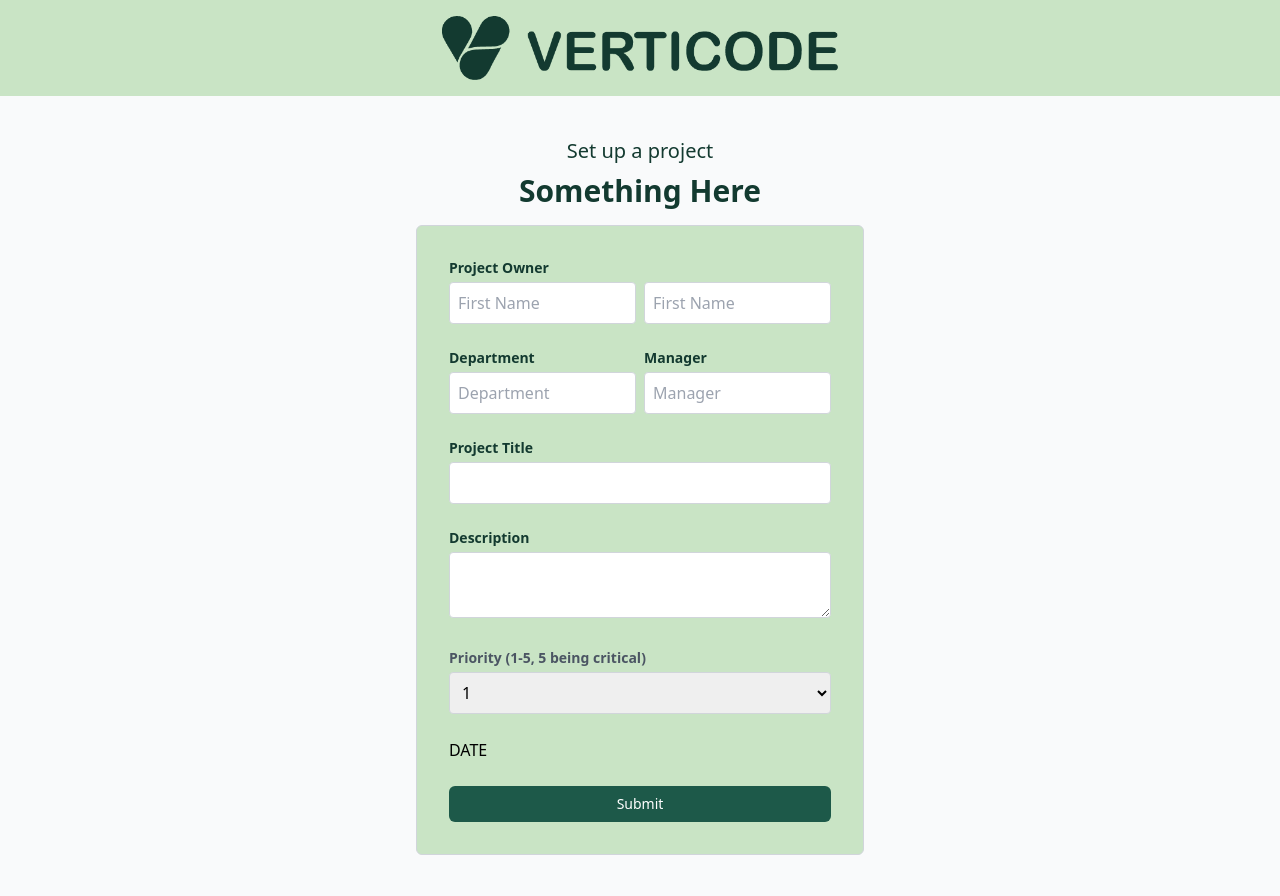
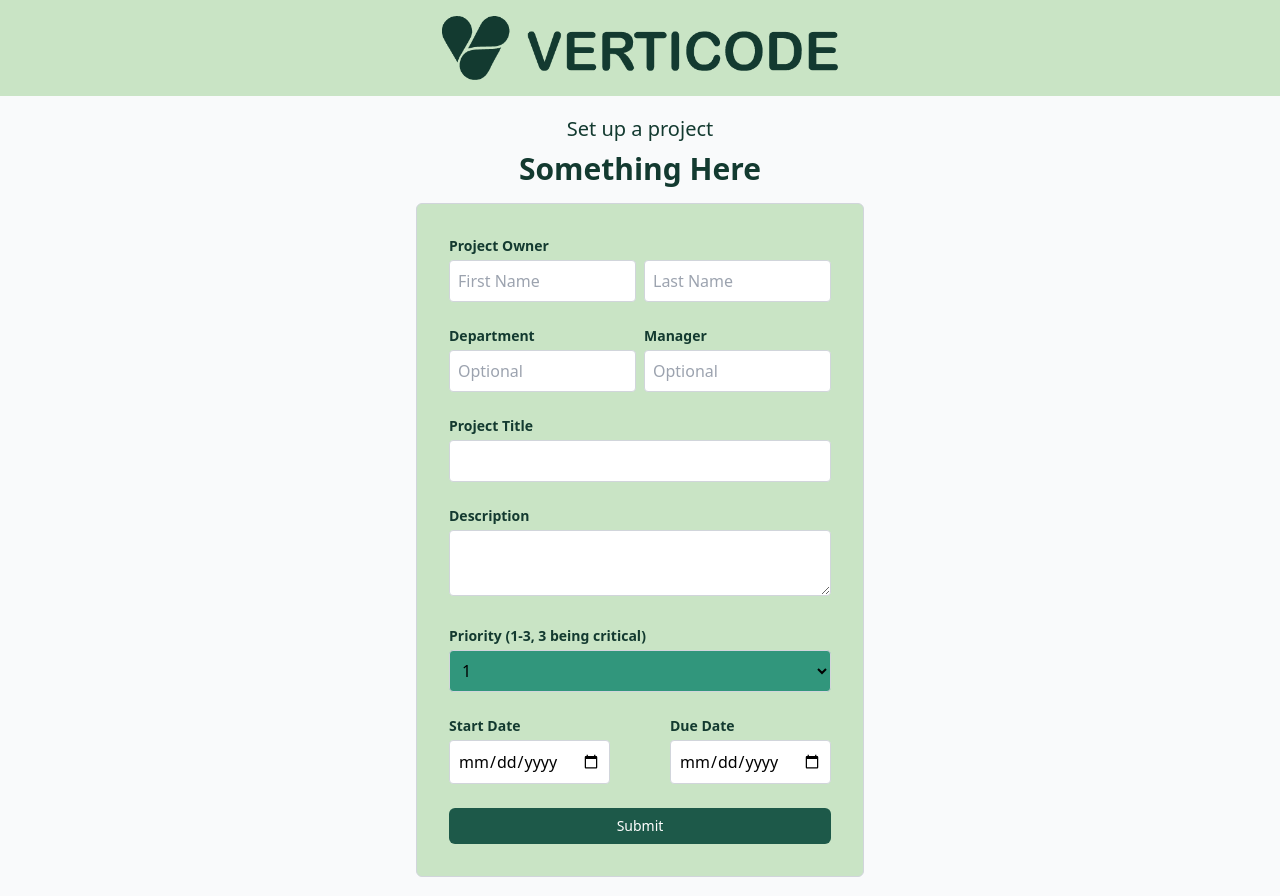
Before and after one commit to AlexStraton/Post_a_project_form, a React (Vite) app: page / in a window 1280 px wide. Built offline with nearby package versions, Linux system fonts and the light colour scheme.

Commit message:
added dropdown and select start date and end date states

```diff
--- a/src/components/Date.tsx
+++ b/src/components/Date.tsx
@@ -1,3 +1,55 @@
-export default function Date() {
-  return <h1>DATE</h1>;
+import { useState } from "react";
+
+export default function Dates() {
+  const currentDate = new Date().toLocaleString();
+
+  const [date, setDate] = useState(currentDate);
+  //const [dateError, setDateError] = useState("");
+  console.log(date);
+  // function handleDate(event: React.ChangeEvent<HTMLInputElement>) {
+  //   setDate(event.target.value);
+
+  //   // if (date < currentDate) {
+  //   //   setDateError("Start date cannot be in the past");
+  //   //   setDate(currentDate);
+  //   // } else {
+  //   //   setDate(event.target.value);
+  //   // }
+  // }
+
+  return (
+    <section className='flex items-center justify-between gap-2'>
+      <div>
+        <label htmlFor='' className='text-green text-sm font-bold block'>
+          Start Date
+        </label>
+        <input
+          className='w-full p-2 border border-gray-300 rounded mt-1'
+          id='dateRequired'
+          type='date'
+          name='dateRequired'
+          onChange={(event: React.ChangeEvent<HTMLInputElement>) =>
+            setDate(event.target.value)
+          }
+        />
+        {/* {dateError} */}
+      </div>
+
+      <div>
+        <label htmlFor='' className='text-green text-sm font-bold block'>
+          Due Date
+        </label>
+        <input
+          className='w-full p-2 border border-gray-300 rounded mt-1'
+          id='dateRequired'
+          type='date'
+          name='dateRequired'
+          onChange={(event: React.ChangeEvent<HTMLInputElement>) =>
+            setDate(event.target.value)
+          }
+        />
+        {/* {dateError} */}
+      </div>
+    </section>
+  );
 }
--- a/src/components/Dropdown.tsx
+++ b/src/components/Dropdown.tsx
@@ -1,16 +1,41 @@
+import { useState } from "react";
+
 export default function Dropdown() {
+  const [option, setOption] = useState(1);
+  const [colour, setColour] = useState("bg-green-400");
+  //console.log(option);
+
+  function handleChange(event: React.ChangeEvent<HTMLSelectElement>) {
+    const newValue = Number(event.target.value);
+    setOption(newValue);
+
+    if (newValue === 1) {
+      setColour("bg-green-400");
+    } else if (newValue === 2) {
+      setColour("bg-yellow-300");
+    } else if (newValue === 3) {
+      setColour("bg-red-400");
+    }
+  }
   return (
     <div>
-      <label htmlFor='' className='text-sm font-bold text-gray-600 block'>
-        Priority (1-5, 5 being critical)
+      <label htmlFor='' className='text-green text-sm font-bold block'>
+        Priority (1-3, 3 being critical)
       </label>
       <select
+        onChange={handleChange}
         name=''
         id=''
-        className='w-full p-2 border border-gray-300 rounded mt-1'>
-        <option value='1'>1</option>
-        <option value='2'>2</option>
-        <option value='3'>3</option>
+        className={`w-full p-2 border border-gray-300 rounded mt-1 ${colour}`}>
+        <option className='bg-green-300' value='1'>
+          1
+        </option>
+        <option className='bg-yellow-300' value='2'>
+          2
+        </option>
+        <option className='bg-red-400' value='3'>
+          3
+        </option>
       </select>
     </div>
   );
--- a/src/components/Form.tsx
+++ b/src/components/Form.tsx
@@ -1,38 +1,85 @@
+import { useState } from "react";
 import Date from "./Date";
 import Dropdown from "./Dropdown";
 
 export default function Form() {
+  const [formData, setFormData] = useState({
+    projectOwnerFirstName: "",
+    projectOwnerLastName: "",
+    department: "",
+    manager: "",
+    projectTitle: "",
+    description: "",
+  });
+  const [nameError, setNameError] = useState("");
+  const [titleError, setTitleError] = useState("");
+  const [descriptionError, setDescriptionError] = useState("");
+
+  function handleSubmit(event: React.SyntheticEvent<HTMLFormElement>) {
+    event.preventDefault();
+
+    if (!formData.projectOwnerFirstName || !formData.projectOwnerLastName) {
+      setNameError("Please enter a full name");
+    } else if (!formData.projectTitle) {
+      setTitleError("Please give your project a title");
+    } else if (formData.description.length < 50) {
+      setDescriptionError("Description must be longer than 50 characters");
+    }
+  }
+
+  function handleFormChange(
+    event: React.ChangeEvent<HTMLInputElement | HTMLTextAreaElement>
+  ) {
+    setFormData((previousFormData) => ({
+      ...previousFormData,
+      [event.target.name]: event.target.value,
+    }));
+  }
+
   return (
     <main className='min-h-screen bg-gray-50 flex flex-col justify-center '>
       <section className='max-w-ad w-full mx-auto '>
         <div className='text-center font-medium text-xl text-green'>
           Set up a project
         </div>
-        <div className='text-center text-green text-3xl font-bold text-gray-900 mt-2'>
+        <div className='text-center text-green text-3xl font-bold mt-2'>
           Something Here
         </div>
       </section>
       <section className='max-w-md w-full mx-auto mt-4 bg-light-green p-8 border rounded-md border-gray-300'>
-        <form action='' className='space-y-6'>
+        <form onSubmit={handleSubmit} action='submit' className='space-y-6'>
           <div>
-            <label
-              htmlFor=''
-              className='text-green text-sm font-bold text-gray-600 block'>
+            <label htmlFor='' className='text-green text-sm font-bold block'>
               Project Owner
             </label>
             <div className='flex items-center justify-between gap-2'>
               <input
+                name='projectOwnerFirstName'
                 type='text'
-                className='w-full p-2 border border-gray-300 rounded mt-1'
+                className={`w-full p-2 border ${
+                  nameError && !formData.projectOwnerFirstName
+                    ? "border-red-500"
+                    : "border-gray-300"
+                } rounded mt-1`}
                 placeholder='First Name'
+                value={formData.projectOwnerFirstName}
+                onChange={handleFormChange}
               />
 
               <input
+                name='projectOwnerLastName'
                 type='text'
-                className='w-full p-2 border border-gray-300 rounded mt-1'
-                placeholder='First Name'
+                className={`w-full p-2 border ${
+                  nameError && !formData.projectOwnerLastName
+                    ? "border-red-500"
+                    : "border-gray-300"
+                } rounded mt-1`}
+                placeholder='Last Name'
+                value={formData.projectOwnerLastName}
+                onChange={handleFormChange}
               />
             </div>
+            {nameError}
           </div>
 
           <div>
@@ -40,53 +87,69 @@ export default function Form() {
               <div>
                 <label
                   htmlFor=''
-                  className='text-green text-sm font-bold text-gray-600 block'>
+                  className='text-green text-sm font-bold  block'>
                   Department
                 </label>
                 <input
+                  name='department'
                   type='text'
                   className='w-full p-2 border border-gray-300 rounded mt-1'
-                  placeholder='Department'
+                  placeholder='Optional'
+                  value={formData.department}
+                  onChange={handleFormChange}
                 />
               </div>
               <div>
                 <label
                   htmlFor=''
-                  className='text-green text-sm font-bold text-gray-600 block'>
+                  className='text-green text-sm font-bold  block'>
                   Manager
                 </label>
                 <input
+                  name='manager'
                   type='text'
                   className='w-full p-2 border border-gray-300 rounded mt-1'
-                  placeholder='Manager'
+                  placeholder='Optional'
+                  value={formData.manager}
+                  onChange={handleFormChange}
                 />
               </div>
             </div>
           </div>
 
           <div>
-            <label
-              htmlFor=''
-              className='text-green text-sm font-bold text-gray-600 block'>
+            <label htmlFor='' className='text-green text-sm font-bold  block'>
               Project Title
             </label>
             <input
+              name='projectTitle'
               type='text'
-              className='w-full p-2 border border-gray-300 rounded mt-1'
+              className={`text-green w-full p-2 border ${
+                titleError && !formData.projectTitle
+                  ? "border-red-600"
+                  : "border-gray-300"
+              } rounded mt-1`}
+              value={formData.projectTitle}
+              onChange={handleFormChange}
             />
           </div>
-
+          {titleError}
           <div>
-            <label
-              htmlFor=''
-              className='text-green text-sm font-bold text-gray-600 block'>
+            <label htmlFor='' className='text-green text-sm font-bold  block'>
               Description
             </label>
             <textarea
-              name=''
-              id=''
-              className='text-green w-full p-2 border border-gray-300 rounded mt-1'
+              name='description'
+              id='descriptionTextArea'
+              className={`text-green w-full p-2 border ${
+                descriptionError && !formData.description
+                  ? "border-red-600"
+                  : "border-gray-300"
+              } rounded mt-1`}
+              value={formData.description}
+              onChange={handleFormChange}
             />
+            {descriptionError}
           </div>
           <Dropdown />
           {/* <div className='flex items-center justify-between'>
@@ -101,7 +164,9 @@ export default function Form() {
             </div>
           </div> */}
           <Date />
-          <button className='w-full py-2 px-4 bg-green-600 hover:bg-blue-900 rounded-md text-white text-sm'>
+          <button
+            onSubmit={handleSubmit}
+            className='w-full py-2 px-4 bg-green-600 hover:bg-blue-900 rounded-md text-white text-sm'>
             Submit
           </button>
         </form>
--- /dev/null
+++ b/src/utils/validate_form.tsx
@@ -0,0 +1 @@
+export function validateForm() {}
```
